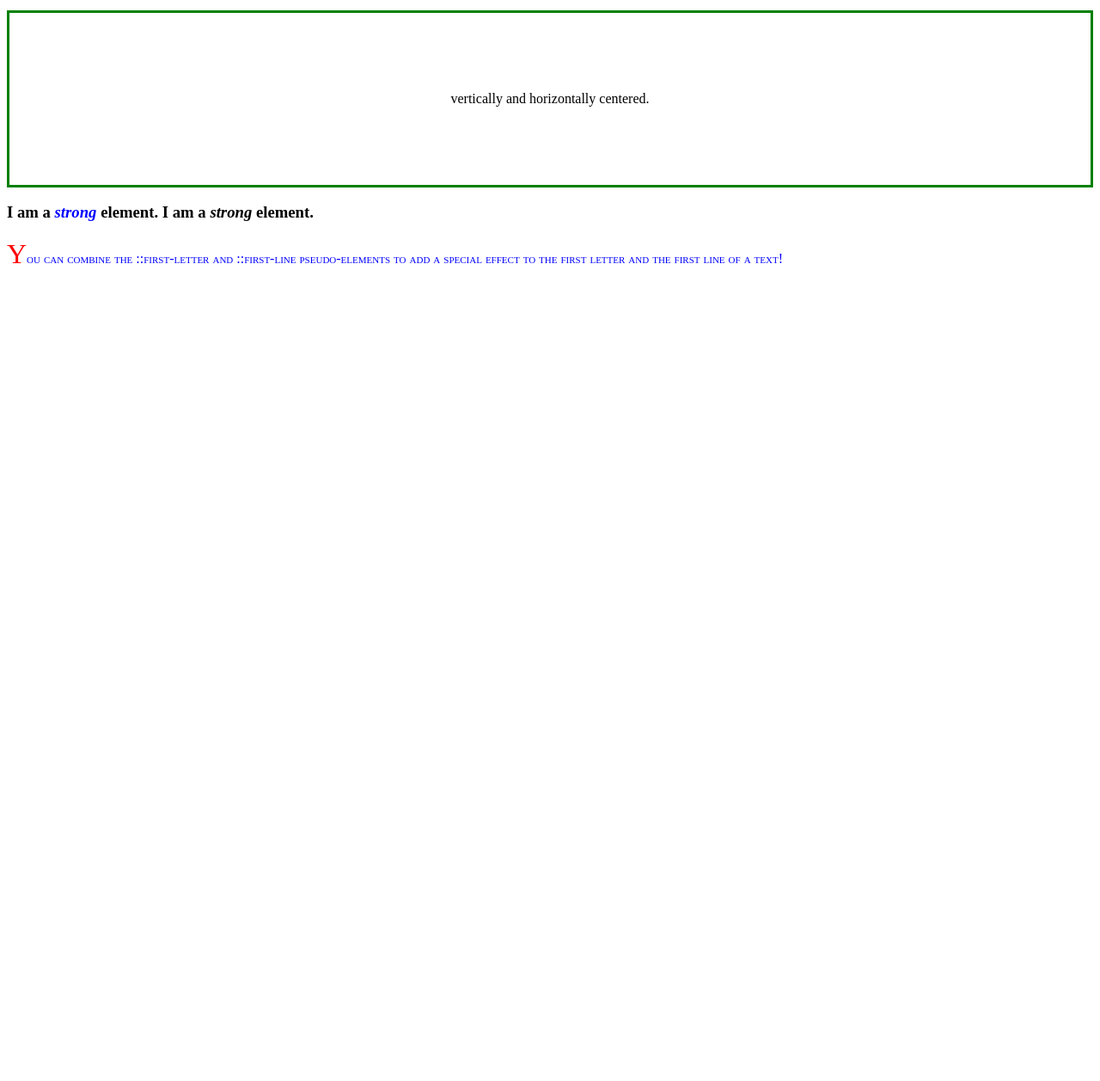
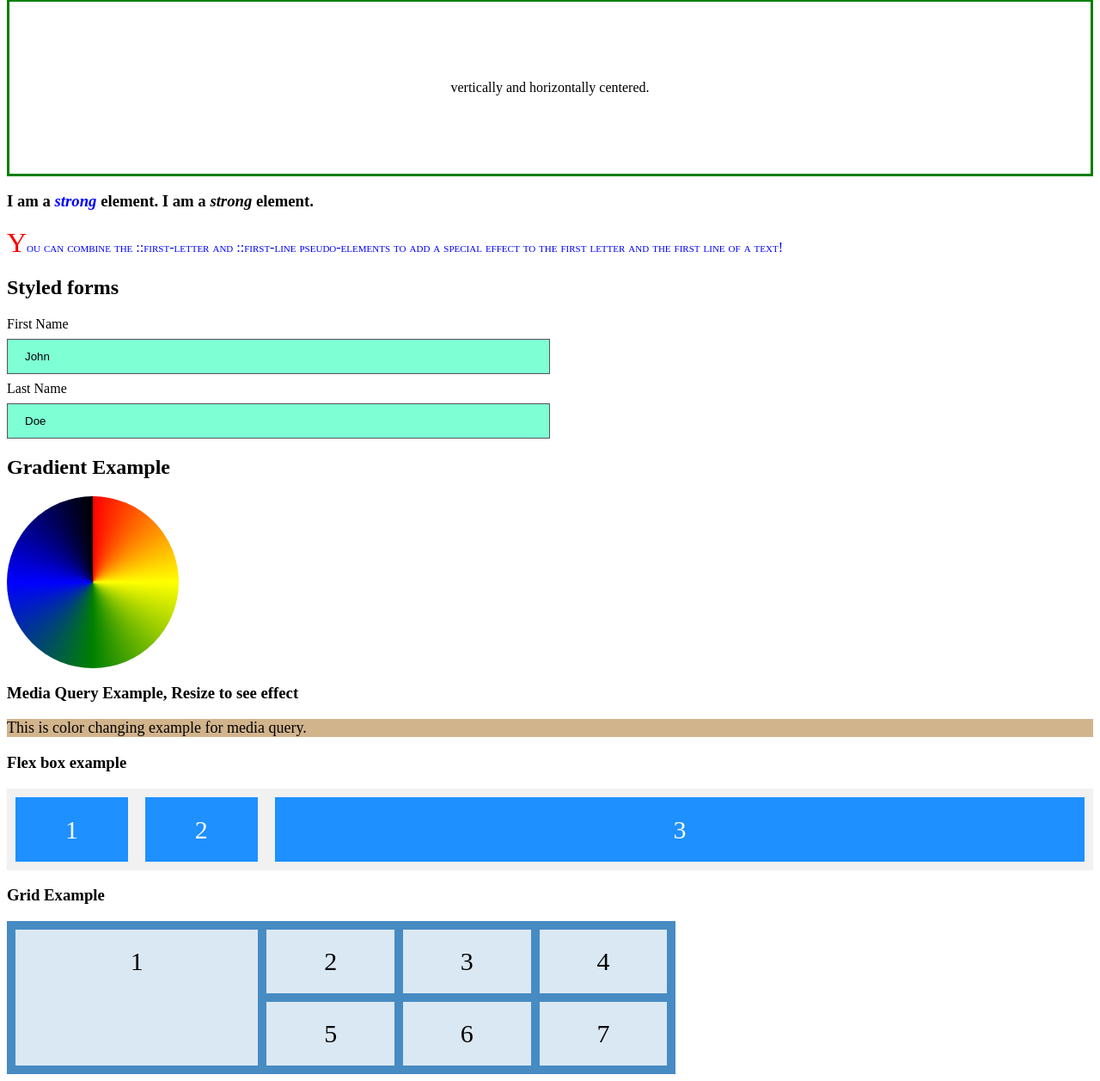
Before and after one commit to vidur-simform/htmlprac, a plain HTML site: page csspractice/index.html in a window 1280 px wide. Shown: the part 1946-3203 px from the top of the page at 86% size. Before the commit the page ends 2276 px from the top, so only its background shows below. Drawn offline with Linux system fonts and the light colour scheme.

Commit message:
all remaing css topic exaples added

```diff
--- a/csspractice/index.html
+++ b/csspractice/index.html
@@ -36,7 +36,10 @@
     <h3 class="font-formatting">Font Formatting example</h3>
 
     <p><b><a class="lnk" href="#">This link changes background-color</a></b></p>
-    <h1>Styling Lists With Colors</h1>
+
+
+
+    <h2>Styling Lists With Colors</h2>
 
     <ol>
         <li>Coffee</li>
@@ -45,37 +48,95 @@
     </ol>
     <span>A display property with</span> <span>a value of "block" results in</span> <span>a line break between each span
         elements.</span>
+
+
+
     <h3>Positioning</h3>
     <div class="relative">This div element has position: relative;
         <div class="absolute">This div element has position: absolute;</div>
     </div>
+
+
+
     <h3>Z-index Example</h3>
-
     <div class="container-z">
         <div class="black-box">Black box (z-index: 1)</div>
         <div class="gray-box">Gray box (z-index: 3)</div>
         <div class="green-box">Green box (z-index: 2)</div>
     </div>
 
+
+
     <h3>Overflow: auto</h3>
+
     <div class="overflow">You can use the overflow property when you want to have better control of the layout. The
         overflow property specifies what happens if content overflows an element's box.</div>
+
+
     <h2>Float Next To Each Other</h2>
     <div class="div1 float">Div 1</div>
     <div class="div2 float">Div 2</div>
+
+
+
     <h2 style="clear: left;">Flexbox Aligning</h2>
 
     <div class="center">
         <p>vertically and horizontally centered.</p>
     </div>
 
+
+
     <h3>I am a <i>strong</i> element. I am a <i>strong</i> element.</h3>
-    <p class="ele">You can combine the ::first-letter and ::first-line pseudo-elements to add a special effect to the first letter and the first line of a text!</p>
+
+    <p class="ele">You can combine the ::first-letter and ::first-line pseudo-elements to add a special effect to the
+        first letter and the first line of a text!</p>
 
 
 
 
+    <h2>Styled forms </h2>
 
+    <form>
+        <label for="fname">First Name</label>
+        <input type="text" id="fname" name="fname" value="John">
+        <label for="lname">Last Name</label>
+        <input type="text" id="lname" name="lname" value="Doe">
+    </form>
+
+
+
+
+    <h2>Gradient Example</h2>
+    <div id="grad1"></div>
+
+
+
+    <h3>Media Query Example, Resize to see effect</h3>
+    <div class="mediaq">This is color changing example for media query.</div>
+
+
+
+
+    <h3>Flex box example</h3>
+    <div class="flex-container">
+        <div style="flex-grow: 1">1</div>
+        <div style="flex-grow: 1">2</div>
+        <div style="flex-grow: 8">3</div>
+    </div>
+
+
+
+    <h3>Grid Example</h3>
+    <div class="grid-container">
+        <div class="item1">1</div>
+        <div class="item2">2</div>
+        <div class="item3">3</div>
+        <div class="item4">4</div>
+        <div class="item5">5</div>
+        <div class="item6">6</div>
+        <div class="item7">7</div>
+    </div>
 </body>
 
 </html>
--- a/csspractice/style.css
+++ b/csspractice/style.css
@@ -194,3 +194,84 @@ p.ele::first-letter {
     color: #ff0000;
     font-size: xx-large;
 }
+
+input[type=text] {
+    display: block;
+    width: 50%;
+    padding: 12px 20px;
+    margin: 8px 0;
+    box-sizing: border-box;
+    border: 1px solid #555;
+    outline: none;
+    background-color: aquamarine;
+}
+
+input[type=text]:focus {
+    background-color: lightblue;
+}
+
+#grad1 {
+    height: 200px;
+    width: 200px;
+    background-color: red;
+    /* For browsers that do not support gradients */
+    background-image: conic-gradient(red, yellow, green, blue, black);
+    border-radius: 50%;
+}
+
+.mediaq {
+    font-size: large;
+    background-color: tan;
+    color: black;
+}
+
+/* On screens that are 992px wide or less, the background color is blue */
+@media screen and (max-width: 992px) {
+    .mediaq {
+        background-color: blue;
+        color: white;
+    }
+}
+
+/* On screens that are 600px wide or less, the background color is olive */
+@media screen and (max-width: 600px) {
+    .mediaq {
+        background-color: red;
+        color: white;
+    }
+}
+
+.flex-container {
+    display: flex;
+    align-items: stretch;
+    background-color: #f1f1f1;
+}
+
+.flex-container>div {
+    background-color: DodgerBlue;
+    color: white;
+    margin: 10px;
+    text-align: center;
+    line-height: 75px;
+    font-size: 30px;
+}
+
+.item1 {
+    grid-area: myArea;
+}
+
+.grid-container {
+    width: 60%;
+    display: grid;
+    grid-template-areas: 'myArea myArea . . .' 'myArea myArea . . .';
+    gap: 10px;
+    background-color: #478bc3;
+    padding: 10px;
+}
+
+.grid-container>div {
+    background-color: rgba(255, 255, 255, 0.8);
+    text-align: center;
+    padding: 20px 0;
+    font-size: 30px;
+}
```
